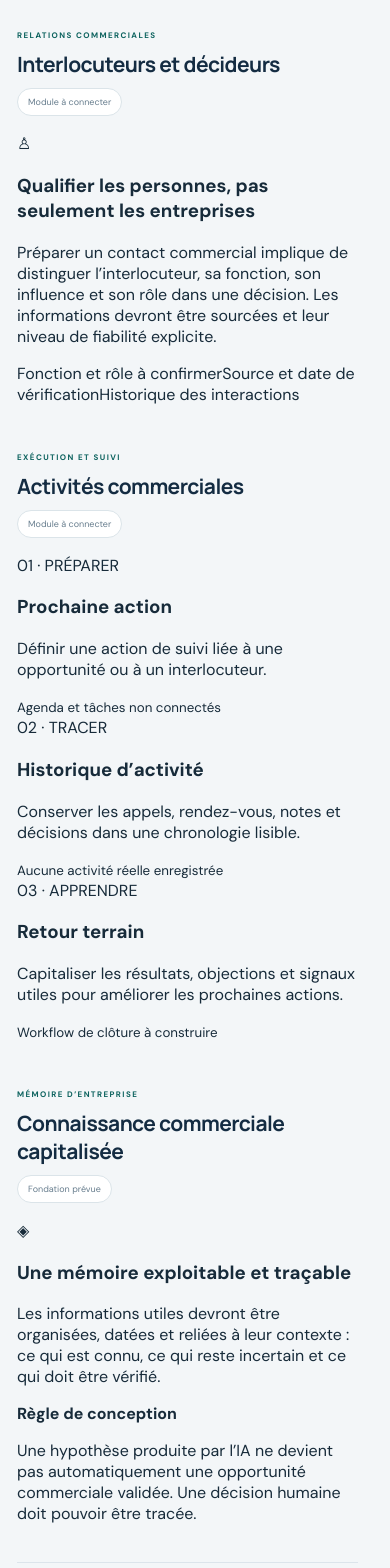
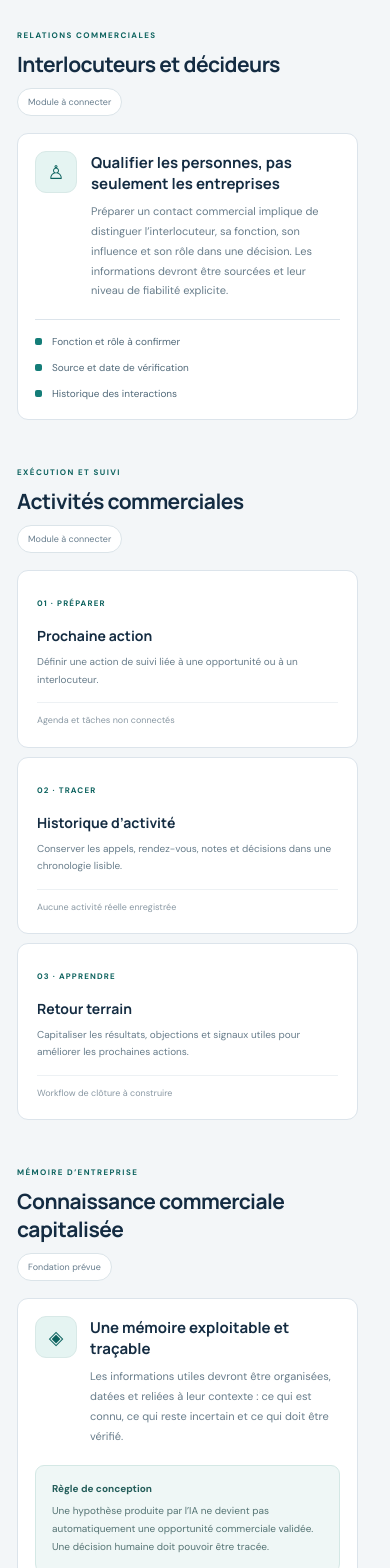
Before and after one commit to Chexpeer/Majestios, a Next.js app: page / in a window 390 px wide. Shown: the part 1820-3388 px from the top of the page. Built offline with nearby package versions, Linux system fonts and the light colour scheme.

Commit message:
style: complete responsive styling for commercial modules

```diff
--- a/src/app/globals.css
+++ b/src/app/globals.css
@@ -138,6 +138,34 @@ h2 { margin: 7px 0 0; color: var(--navy); font: 700 21px Manrope, sans-serif; le
 .footer { display: flex; justify-content: space-between; gap: 16px; margin-top: 38px; padding-top: 17px; border-top: 1px solid var(--line); color: #82919c; font-size: 9px; line-height: 1.6; }
 .footer span:last-child { text-align: right; }
 
+.module-panel, .knowledge-panel {
+  display: grid; grid-template-columns: minmax(0, 1.25fr) minmax(220px, .75fr); gap: 24px;
+  padding: 22px; border: 1px solid var(--line); border-radius: 11px; background: #fff;
+}
+.module-copy { display: flex; align-items: flex-start; gap: 14px; }
+.module-icon, .knowledge-mark {
+  display: grid; flex: 0 0 42px; place-items: center; width: 42px; height: 42px;
+  border: 1px solid #d8e9e7; border-radius: 11px; background: var(--teal-pale); color: var(--teal-dark); font-size: 19px;
+}
+.module-copy h3, .knowledge-panel h3 { margin: 1px 0 8px; color: var(--navy); font: 700 15px Manrope, sans-serif; }
+.module-copy p, .knowledge-panel p { margin: 0; color: #687d8b; font-size: 11px; line-height: 1.8; }
+.module-points { display: grid; align-content: center; gap: 10px; padding-left: 22px; border-left: 1px solid var(--line); }
+.module-points span { position: relative; padding-left: 17px; color: #526a7a; font-size: 10px; line-height: 1.6; }
+.module-points span::before { position: absolute; left: 0; top: .35em; width: 7px; height: 7px; border-radius: 2px; background: var(--teal); content: ""; }
+.activity-grid { display: grid; grid-template-columns: repeat(3, minmax(0, 1fr)); gap: 14px; }
+.activity-card { min-height: 174px; padding: 19px; border: 1px solid var(--line); border-radius: 11px; background: #fff; }
+.activity-label { color: var(--teal-dark); font-size: 8px; font-weight: 700; letter-spacing: 1.15px; }
+.activity-card h3 { margin: 15px 0 8px; color: var(--navy); font: 700 14px Manrope, sans-serif; }
+.activity-card p { margin: 0 0 14px; color: #687d8b; font-size: 10px; line-height: 1.75; }
+.activity-card small { display: block; padding-top: 10px; border-top: 1px solid #edf1f4; color: #8a99a4; font-size: 9px; line-height: 1.6; }
+.knowledge-panel { grid-template-columns: minmax(0, 1fr) minmax(220px, .8fr); align-items: center; }
+.knowledge-panel > div:first-child { display: grid; grid-template-columns: 42px 1fr; column-gap: 13px; }
+.knowledge-panel > div:first-child .knowledge-mark { grid-row: span 2; }
+.knowledge-panel h3 { align-self: center; }
+.knowledge-panel > div:first-child p { grid-column: 2; }
+.knowledge-status { padding: 16px; border: 1px solid #d4e8e5; border-radius: 9px; background: #eff7f6; }
+.knowledge-status strong { display: block; margin-bottom: 7px; color: #245d5a; font-size: 10px; }
+.knowledge-status p { color: #557474; font-size: 10px; }
 @media (min-width: 1500px) {
   .content { padding-top: 52px; }
   .step-card { min-height: 176px; padding: 22px; }
@@ -174,6 +202,10 @@ h2 { margin: 7px 0 0; color: var(--navy); font: 700 21px Manrope, sans-serif; le
   .metric-card strong { margin-top: 8px; }
   .step-card { min-height: 130px; }
   .relationship { align-items: stretch; flex-direction: column; gap: 12px; }
+  .module-panel, .knowledge-panel { grid-template-columns: 1fr; gap: 18px; padding: 17px; }
+  .module-points { padding: 14px 0 0; border-top: 1px solid var(--line); border-left: 0; }
+  .activity-grid { grid-template-columns: 1fr; gap: 9px; }
+  .activity-card { min-height: 140px; }
   .relationship-item { gap: 10px; }
   .relation-icon { flex-basis: 38px; width: 38px; height: 38px; }
   .relation-arrow { align-self: center; transform: rotate(90deg); }
```
